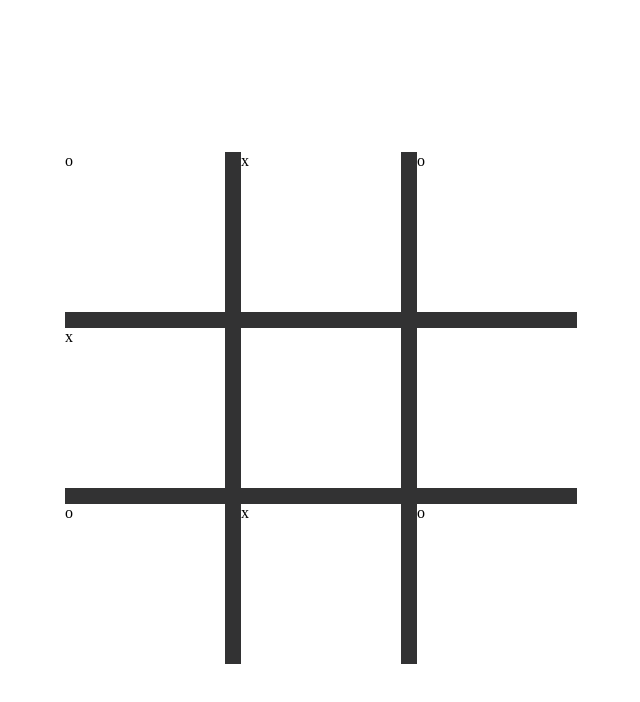
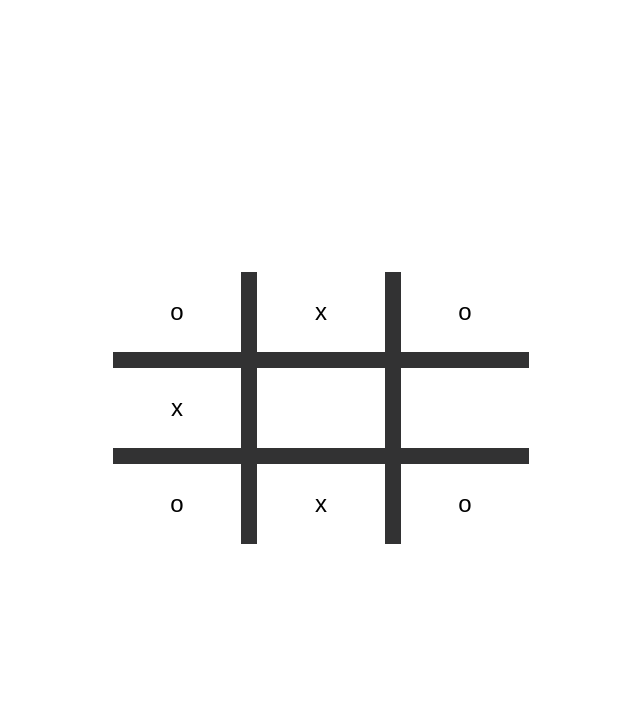
Before and after one commit to blue-morphos/Tic-Tac-Toe, a plain HTML site: page index.html in a window 1280 px wide. Shown: the whole page, without its empty margins (319-959 px from the left). Drawn offline with Linux system fonts and the light colour scheme.

Commit message:
adjusted display

```diff
--- a/style.css
+++ b/style.css
@@ -14,7 +14,12 @@ body {
 }
 
 .gamespace {
-    height: 10em;
-    width: 10em;
+    height: 10vh;
+    width: 10vw;
     background-color: white;
+    display: flex;
+    justify-content: center;
+    align-items: center;
+    font-size: x-large;
+    font-family: Arial, Helvetica, sans-serif;
 }
```
